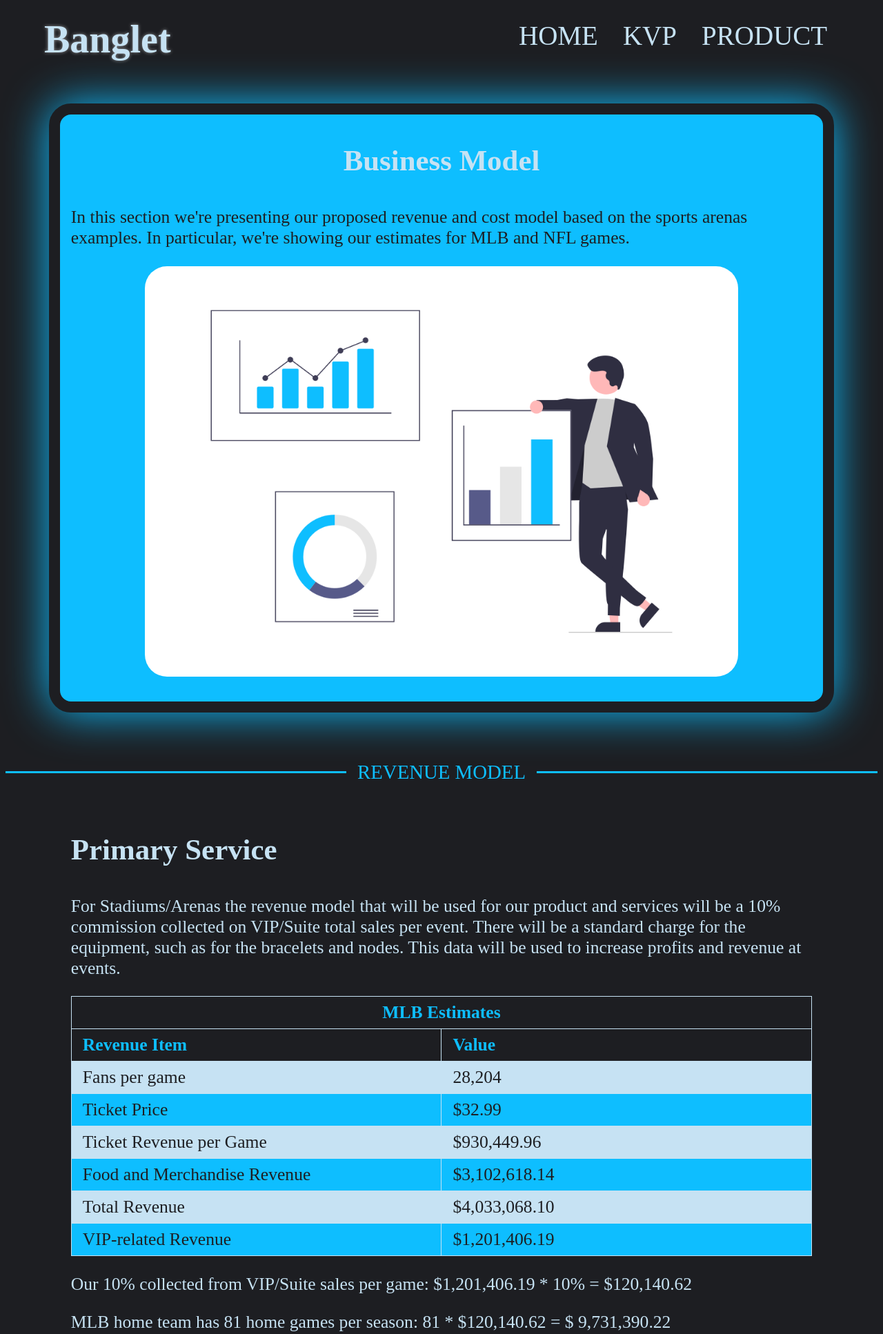
After one commit to XnibereiK/docker-django-web-server, a Django app: page /product/business-model/ in a window 1280 px wide. The commit adds this page. Shown: the top 1934 px of the page at 69% size. Run offline with Django 4.2, Linux system fonts and the light colour scheme.

Commit message:
updated the website styling and added the business model changes

```diff
--- a/core/static/css/dark-neons.css
+++ b/core/static/css/dark-neons.css
@@ -169,18 +169,30 @@ color: var(--dark);
   }
 }
 
+@media (min-width: 50em){
+  .flex-2-grid{
+    display: flex;
+    gap: 3em;
+    flex: 1;
+    width: 85%;
+    margin-left: auto;
+    margin-right: auto;
+  }
+}
+
 .btn{
   background: var(--light);
 }
 
-.btn h3{
+.btn h4{
   text-align: center;
   color: var(--dark);
 }
 
-.btn h3:hover{
-  text-shadow: 0 0 0.6em var(--white), 0 0 1em var(--light);
+.btn h4:hover{
+  text-shadow: 0 0 0.4em var(--white), 0 0 1em var(--white);
   color: var(--white);
+
 }
 
 img {
--- /dev/null
+++ b/core/templates/business-model.html
@@ -0,0 +1,192 @@
+<!doctype html>
+<html lang="en">
+
+  <head>
+    <!-- Required meta tags -->
+    <meta charset="utf-8">
+    <meta name="viewport" content="width=device-width, initial-scale=1, shrink-to-fit=no">
+
+    <!-- Page Info -->
+    <title>Banglet - For a Better VIP Experience</title>
+    <meta name="author" content="Marcin Kierebinski">
+    <meta name="description" content="Banglet">
+
+    {% load static %}
+    <link rel="stylesheet" type="text/css" href="{% static 'css/dark-neons.css' %}">
+  </head>
+
+  <body>
+    <header>
+      <!-- <img src="{% static 'images/logo.png' %}" class="logo" > -->
+      <h1 class="container" >Banglet</h1>
+      <nav class="container">
+          <ul>
+              <li><a href="/">Home</a></li>
+              <li><a href="/kvp/">KVP</a></li>
+              <li><a href="/product/">Product</a></li>
+          </ul>
+      </nav>
+    </header>
+
+    <div class='container hero'>
+    <section class='flex-grid'>
+      <div>
+        <h3>Business Model</h3>
+        <p>In this section we're presenting our proposed revenue and cost model based on the sports arenas examples. In particular, we're showing our estimates for MLB and NFL games.</p>
+        <img src="{% static 'images/revenue_model.png' %}" style="width: 80%">
+        <br><br>
+      </div>
+    </section>
+    </div>
+    <div class='separator'>Revenue Model</div>
+    <div class='container'>
+        <h3 style="text-align: left">Primary Service</h3>
+        <p>For Stadiums/Arenas the revenue model that will be used for our product and services will be a 10% commission collected on VIP/Suite total sales per event. There will be a standard charge for the equipment, such as for the bracelets and nodes. This data will be used to increase profits and revenue at events.</p>
+
+        <table>
+            <thead>
+                <tr>
+                   <th style= "text-align: center;" colspan="2"> MLB Estimates </th>
+                </tr>
+              </thead>
+            <thead>
+              <tr>
+                <th class='small'> Revenue Item </th>
+                <th class='medium'> Value </th>
+              </tr>
+            </thead>
+            <tbody>
+              <tr>
+                <td> Fans per game </td>
+                <td> 28,204 </td>
+              </tr>
+              <tr>
+                <td> Ticket Price </td>
+                <td> $32.99 </td>
+              </tr>
+              <tr>
+                <td> Ticket Revenue per Game </td>
+                <td> $930,449.96 </td>
+              </tr>
+              <tr>
+                <td> Food and Merchandise Revenue </td>
+                <td> $3,102,618.14 </td>
+              </tr>
+              <tr>
+                <td> Total Revenue </td>
+                <td> $4,033,068.10 </td>
+              </tr>
+              <tr>
+                <td> VIP-related Revenue </td>
+                <td> $1,201,406.19 </td>
+              </tr>
+            </tbody>
+          </table>
+          <p>Our 10% collected from VIP/Suite sales per game: $1,201,406.19 * 10% = $120,140.62</p>
+          <p>MLB home team has 81 home games per season: 81 * $120,140.62 = $ 9,731,390.22</p>
+
+          <table>
+            <thead>
+                <tr>
+                   <th style= "text-align: center;" colspan="2"> NFL Estimates </th>
+                </tr>
+              </thead>
+            <thead>
+              <tr>
+                <th class='small'> Revenue Item </th>
+                <th class='medium'> Value </th>
+              </tr>
+            </thead>
+            <tbody>
+              <tr>
+                <td> Fans per game </td>
+                <td> 67,254 </td>
+              </tr>
+              <tr>
+                <td> Ticket Price </td>
+                <td> $151.00 </td>
+              </tr>
+              <tr>
+                <td> Ticket Revenue per Game </td>
+                <td> $7,000,000.00 </td>
+              </tr>
+              <tr>
+                <td> Food and Merchandise Revenue </td>
+                <td> $5,200,369.14 </td>
+              </tr>
+              <tr>
+                <td> Total Revenue </td>
+                <td> $12,200,369.14 </td>
+              </tr>
+              <tr>
+                <td> VIP-related Revenue </td>
+                <td> $1,716,121.82 </td>
+              </tr>
+            </tbody>
+          </table>
+          <p>Our 10% collected from VIP/Suite sales per game: $1,716,121.82 * 10% = $171,612.18</p>
+          <p>MLB home team has 81 home games per season: 8 * $171,612.18 = $1,372,897.44</p>
+
+        <h3 style="text-align: left">Future</h3>
+        <p>We will work with artists/musicians on tour and provide a subscription service model that fits their needs.The subscription price will be based on the amount of user data that needs to be collected and stored. There will be a standard charge for the equipment, such as for the bracelets and nodes.</p>
+    </div>
+    <div class='separator'>Costs Model</div>
+    <div class="container">
+    <h3 style="text-align: left">Infrastructure Cost</h3>
+    <p>The infrastructure set up cost is motivated by the need to place UWB anchors around the VIP suites in the venue. Our current estimates are calculated using Petco Park in San Diego as the example</p>
+
+    <table>
+        <thead>
+            <tr>
+               <th style= "text-align: center;" colspan="2"> MLB Estimates - PETCO PARK </th>
+            </tr>
+          </thead>
+        <thead>
+          <tr>
+            <th class='small'> Cost Item </th>
+            <th class='medium'> Value </th>
+          </tr>
+        </thead>
+        <tbody>
+          <tr>
+            <td> # of VIP suites </td>
+            <td> 75 </td>
+          </tr>
+          <tr>
+            <td> # of modules required </td>
+            <td> 20 tags + 8 anchors/gateways per suite</td>
+          </tr>
+          <tr>
+            <td> cost per module </td>
+            <td> $20 </td>
+          </tr>
+          <tr>
+            <td>total cost of hardware</td>
+            <td> $42000 </td>
+          </tr>
+          <tr>
+            <td> Installation </td>
+            <td> $4200 </td>
+          </tr>
+          <tr>
+            <td> Servers </td>
+            <td> $4800/year </td>
+          </tr>
+          <tr>
+            <td> Maintenance </td>
+            <td> 10% hardware cost/year </td>
+          </tr>
+        </tbody>
+      </table>
+      <p>The total initial cost of hardware with installation $42000 + $4200 = $46000 </p>
+      <p>Additional cost of maintenance of hardware and server maintenance $46000*10%/year + $4800/year = $9400/year </p>
+    </div>
+
+    <br><br>
+    <div class='container'>
+    <footer>
+        <p>2022 by Marcin Kierebinski</p>
+    </footer>
+    </div>
+  </body>
+</html>
--- a/core/templates/ia.html
+++ b/core/templates/ia.html
@@ -7,7 +7,7 @@
     <meta name="viewport" content="width=device-width, initial-scale=1, shrink-to-fit=no">
 
     <!-- Page Info -->
-    <title>Banglet - Bracelet with a BANG</title>
+    <title>Banglet - For a Better VIP Experience</title>
     <meta name="author" content="Marcin Kierebinski">
     <meta name="description" content="User Interface">
 
--- a/core/templates/index.html
+++ b/core/templates/index.html
@@ -7,7 +7,7 @@
     <meta name="viewport" content="width=device-width, initial-scale=1, shrink-to-fit=no">
 
     <!-- Page Info -->
-    <title>Banglet - Bracelet with a BANG</title>
+    <title>Banglet - For a Better VIP Experience</title>
     <meta name="author" content="Marcin Kierebinski">
     <meta name="description" content="Banglet">
 
--- a/core/templates/kvp.html
+++ b/core/templates/kvp.html
@@ -7,7 +7,7 @@
     <meta name="viewport" content="width=device-width, initial-scale=1, shrink-to-fit=no">
 
     <!-- Page Info -->
-    <title>Banglet - Bracelet with a BANG</title>
+    <title>Banglet - For a Better VIP Experience</title>
     <meta name="author" content="Marcin Kierebinski">
     <meta name="description" content="Banglet">
 
--- a/core/templates/ui.html
+++ b/core/templates/ui.html
@@ -7,7 +7,7 @@
     <meta name="viewport" content="width=device-width, initial-scale=1, shrink-to-fit=no">
 
     <!-- Page Info -->
-    <title>Banglet - Bracelet with a BANG</title>
+    <title>Banglet - For a Better VIP Experience</title>
     <meta name="author" content="Marcin Kierebinski">
     <meta name="description" content="User Interface">
 
--- a/core/urls.py
+++ b/core/urls.py
@@ -24,5 +24,6 @@ urlpatterns = [
     path('product/',views.product,name='product'),
     path('product/ui/',views.product_ui,name='product'),
     path('product/ia/',views.product_ia,name='product'),
-    path('product/interactions/',views.product_interactions,name='product')
+    path('product/interactions/',views.product_interactions,name='product'),
+    path('product/business-model/',views.business_model,name='product')
 ]
--- a/core/views.py
+++ b/core/views.py
@@ -17,3 +17,6 @@ def product_ia(request):
 
 def product_interactions(request):
     return render(request, 'interactions.html')
+
+def business_model(request):
+    return render(request, 'business-model.html')
```
Also changed, not shown: core/templates/interactions.html (+15 -41 lines), core/templates/product.html (+99 -22 lines), core/static/images/interaction_attendees.png (added), core/static/images/interaction_organizer.png (added), core/static/images/revenue_model.png (added).
